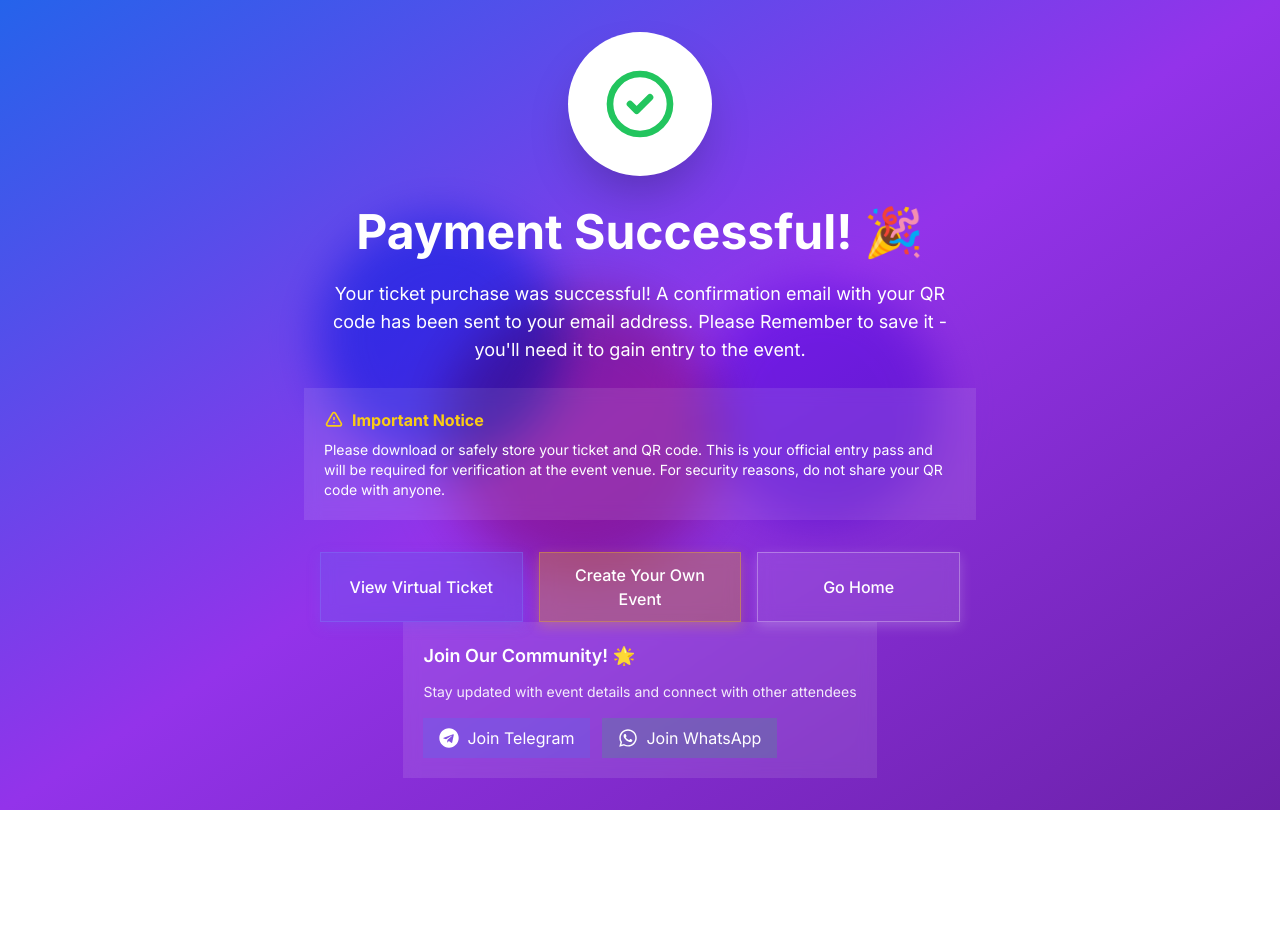
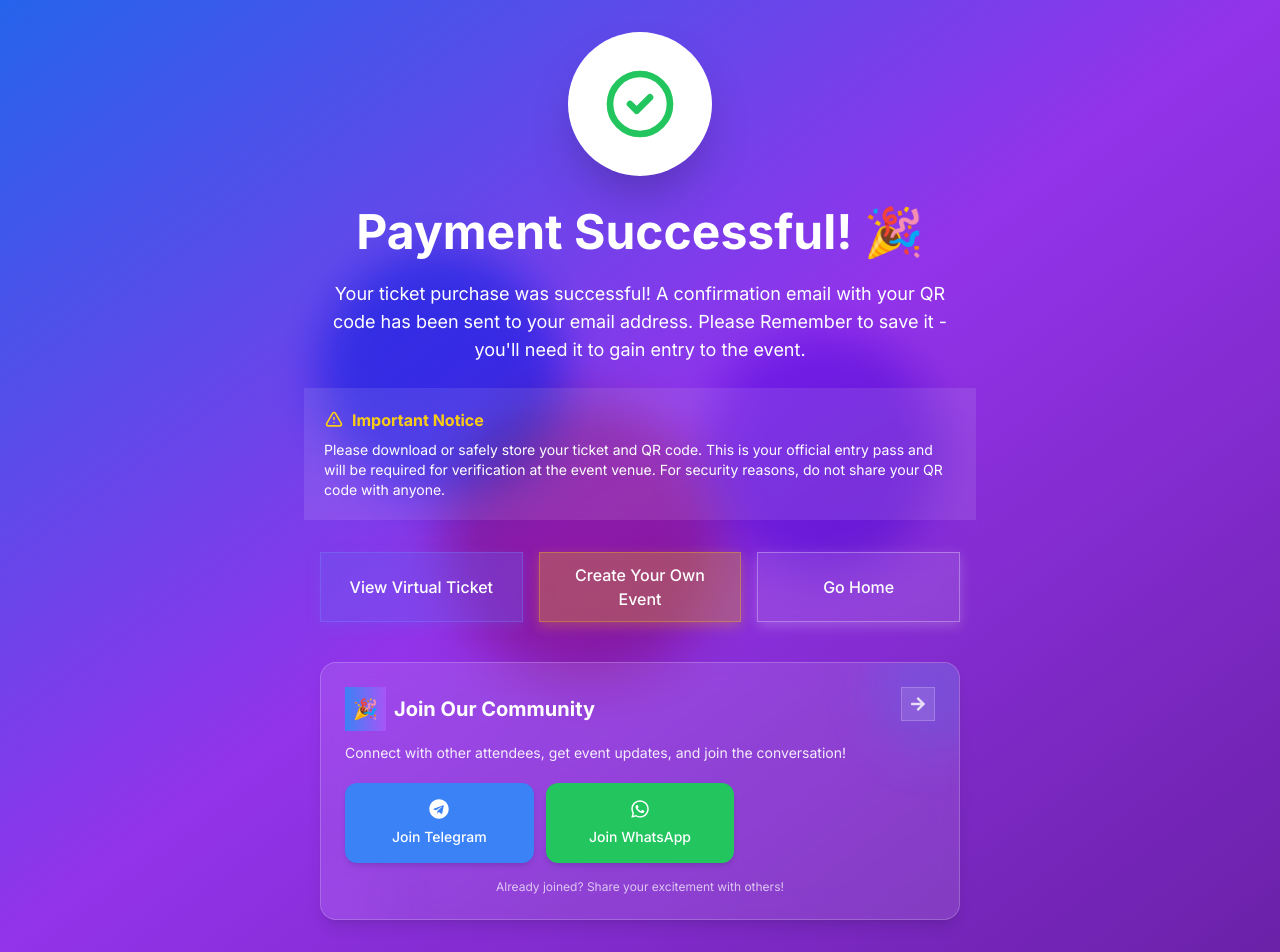
Before and after one commit to JabulaniUsen/Virtual-Ticket, a Next.js app: page /success in a window 1280 px wide. Before the commit the page ends 810 px from the top, so only its background shows below. Built offline with nearby package versions, Linux system fonts and the light colour scheme; no server answers; a web font is replaced by a local one.

Commit message:
feat: add SocialChannelsCTA component and integrate it into Success and Receipt pages

```diff
--- a/config.ts
+++ b/config.ts
@@ -8,3 +8,6 @@ if (!process.env.NEXT_PUBLIC_API_URL) {
 
 export const BASE_URL = process.env.NEXT_PUBLIC_BASE_URL;
 export const API_URL = process.env.NEXT_PUBLIC_API_URL;
+export const TELEGRAM_URL = process.env.NEXT_PUBLIC_TELEGRAM_URL;
+export const WHATSAPP_URL = process.env.NEXT_PUBLIC_WHATSAPP_URL;
+export const DISCORD_URL = process.env.NEXT_PUBLIC_DISCORD_URL;
--- a/src/app/components/Receipt.tsx
+++ b/src/app/components/Receipt.tsx
@@ -7,7 +7,7 @@ import { motion } from 'framer-motion';
 import CloseIcon from '@mui/icons-material/Close';
 import jsPDF from 'jspdf';
 import axios from 'axios';
-import { BASE_URL } from '../../../config';
+import { BASE_URL, DISCORD_URL, TELEGRAM_URL, WHATSAPP_URL } from '../../../config';
 import TicketLoader from '@/components/ui/loader/ticketLoader';
 import SocialChannelsCTA from '@/components/SocialChannelsCTA';
 
@@ -336,14 +336,6 @@ const Receipt = ({ closeReceipt }: ReceiptProps) => {
           </Button>
         </motion.div>
 
-        <div className="mt-6">
-        <SocialChannelsCTA
-          telegramUrl="https://t.me/your-event-channel"
-          whatsappUrl="https://whatsapp.com/channel/your-channel"
-          discordUrl="https://discord.gg/your-server"
-          variant="ticket"
-        />
-      </div>
 
         {/* QR Code Section */}
         <motion.div
@@ -374,6 +366,15 @@ const Receipt = ({ closeReceipt }: ReceiptProps) => {
             Scan to verify ticket
           </Typography>
         </motion.div>
+
+        <div className="w-full mt-6">
+          <SocialChannelsCTA
+            telegramUrl={TELEGRAM_URL}
+            whatsappUrl={WHATSAPP_URL}
+            discordUrl={DISCORD_URL}
+            variant="ticket"
+          />
+        </div>
       </Box>
 
 
--- a/src/app/success/page.tsx
+++ b/src/app/success/page.tsx
@@ -5,7 +5,7 @@ import { motion } from "framer-motion";
 import { useRouter, useSearchParams } from "next/navigation";
 import Receipt from "../components/Receipt"
 import axios from "axios";
-import { BASE_URL } from "../../../config";
+import { BASE_URL, TELEGRAM_URL, WHATSAPP_URL } from "../../../config";
 import Loader from "@/components/ui/loader/Loader";
 import SocialChannelsCTA from "@/components/SocialChannelsCTA";
 
@@ -232,15 +232,23 @@ const SuccessContent = () => {
 
       </motion.div>
 
+       {/* Social Channels CTA  */}
+       <motion.div
+        initial={{ opacity: 0, y: 20 }}
+        animate={{ opacity: 1, y: 0 }}
+        transition={{ delay: 1.2 }}
+        className="w-full max-w-2xl mt-10 px-4 z-10"
+      >
+        <SocialChannelsCTA
+          telegramUrl={TELEGRAM_URL}
+          whatsappUrl={WHATSAPP_URL}
+          variant="success"
+        />
+      </motion.div>
+
       {showReceipt &&
         <Receipt closeReceipt={closeReceipt} />}
 
-        {/* Social Channels CTA */}
-      <SocialChannelsCTA
-        telegramUrl="https://t.me/your-event-channel"
-        whatsappUrl="https://whatsapp.com/channel/your-channel"
-        variant="success"
-      />
     </div>
   );
 };
--- a/src/components/SocialChannelsCTA.tsx
+++ b/src/components/SocialChannelsCTA.tsx
@@ -1,5 +1,5 @@
 import React from 'react';
-import { FaTelegram, FaWhatsapp, FaDiscord } from 'react-icons/fa';
+import { FaTelegram, FaWhatsapp, FaDiscord, FaArrowRight } from 'react-icons/fa';
 import { motion } from 'framer-motion';
 
 type Props = {
@@ -12,82 +12,110 @@ type Props = {
 const SocialChannelsCTA = ({ telegramUrl, whatsappUrl, discordUrl, variant = 'success' }: Props) => {
   const isSuccess = variant === 'success';
 
+  const socialLinks = [
+    {
+      url: telegramUrl,
+      icon: <FaTelegram className="text-xl" />,
+      name: 'Telegram',
+      color: 'bg-blue-500',
+      hoverColor: 'hover:bg-blue-600',
+      darkColor: 'dark:bg-blue-600',
+      darkHoverColor: 'dark:hover:bg-blue-700'
+    },
+    {
+      url: whatsappUrl,
+      icon: <FaWhatsapp className="text-xl" />,
+      name: 'WhatsApp',
+      color: 'bg-green-500',
+      hoverColor: 'hover:bg-green-600',
+      darkColor: 'dark:bg-green-600',
+      darkHoverColor: 'dark:hover:bg-green-700'
+    },
+    {
+      url: discordUrl,
+      icon: <FaDiscord className="text-xl" />,
+      name: 'Discord',
+      color: 'bg-indigo-500',
+      hoverColor: 'hover:bg-indigo-600',
+      darkColor: 'dark:bg-indigo-600',
+      darkHoverColor: 'dark:hover:bg-indigo-700'
+    }
+  ].filter(link => link.url);
+
   return (
     <motion.div
       initial={{ opacity: 0, y: 20 }}
       animate={{ opacity: 1, y: 0 }}
+      transition={{ delay: 1.2 }}
       className={`
-        ${isSuccess ? 'bg-white/10' : 'bg-blue-50 dark:bg-gray-800'}
-        backdrop-blur-md rounded-lg p-5 max-w-2xl mx-auto
+        ${isSuccess ? 'bg-white/10 backdrop-blur-lg' : 'bg-gradient-to-r from-blue-50 to-purple-50 dark:from-gray-800 dark:to-gray-900'}
+        rounded-2xl p-6 max-w-2xl mx-auto border
+        ${isSuccess ? 'border-white/20' : 'border-gray-200 dark:border-gray-700'}
+        shadow-lg overflow-hidden relative
       `}
     >
+      {/* Decorative elements */}
+      {isSuccess && (
+        <>
+          <div className="absolute -top-10 -right-10 w-32 h-32 rounded-full bg-blue-500/20 blur-xl"></div>
+          <div className="absolute -bottom-8 -left-8 w-24 h-24 rounded-full bg-purple-500/20 blur-xl"></div>
+        </>
+      )}
+
+      <div className="relative z-10">
+        <div className="flex items-start justify-between gap-4">
+          <div>
             <h3 className={`
-        text-lg font-semibold mb-3
-        ${isSuccess ? 'text-white' : 'text-gray-900 dark:text-white'}
+              text-xl font-bold mb-3 flex items-center gap-2
+              ${isSuccess ? 'text-white' : 'text-gray-800 dark:text-white'}
             `}>
-        Join Our Community! 🌟
+              <span className="bg-gradient-to-r from-blue-500 to-purple-500 text-white p-2 rounded-lg">
+                {isSuccess ? '🎉' : '💬'}
+              </span>
+              Join Our Community
             </h3>
 
             <p className={`
-        text-sm mb-4
+              text-sm mb-5
               ${isSuccess ? 'text-white/90' : 'text-gray-600 dark:text-gray-300'}
             `}>
-        Stay updated with event details and connect with other attendees
+              {isSuccess
+                ? 'Connect with other attendees, get event updates, and join the conversation!'
+                : 'Have questions? Join our community channels for support and updates.'}
             </p>
+          </div>
 
-      <div className="flex flex-wrap gap-3">
-        {telegramUrl && (
-          <a
-            href={telegramUrl}
+          {isSuccess && (
+            <div className="bg-white/10 border border-white/20 rounded-lg p-2">
+              <FaArrowRight className="text-white/80" />
+            </div>
+          )}
+        </div>
+
+        <div className="grid grid-cols-1 sm:grid-cols-3 gap-3">
+          {socialLinks.map((link, index) => (
+            <motion.a
+              key={index}
+              href={link.url}
               target="_blank"
               rel="noopener noreferrer"
+              whileHover={{ y: -3 }}
               className={`
-              flex items-center gap-2 px-4 py-2 rounded-lg transition-all
-              ${isSuccess
-                ? 'bg-blue-500/20 hover:bg-blue-500/30 text-white'
-                : 'bg-blue-100 hover:bg-blue-200 dark:bg-blue-900/50 dark:hover:bg-blue-900/70'
-              }
+                flex flex-col items-center gap-2 p-4 rounded-xl transition-all
+                ${link.color} ${link.hoverColor} ${link.darkColor} ${link.darkHoverColor}
+                text-white shadow-md hover:shadow-lg
               `}
             >
-            <FaTelegram className="text-xl" />
-            <span>Join Telegram</span>
-          </a>
-        )}
+              <div className="text-2xl">{link.icon}</div>
+              <span className="font-medium text-sm">Join {link.name}</span>
+            </motion.a>
+          ))}
+        </div>
 
-        {whatsappUrl && (
-          <a
-            href={whatsappUrl}
-            target="_blank"
-            rel="noopener noreferrer"
-            className={`
-              flex items-center gap-2 px-4 py-2 rounded-lg transition-all
-              ${isSuccess
-                ? 'bg-green-500/20 hover:bg-green-500/30 text-white'
-                : 'bg-green-100 hover:bg-green-200 dark:bg-green-900/50 dark:hover:bg-green-900/70'
-              }
-            `}
-          >
-            <FaWhatsapp className="text-xl" />
-            <span>Join WhatsApp</span>
-          </a>
-        )}
-
-        {discordUrl && (
-          <a
-            href={discordUrl}
-            target="_blank"
-            rel="noopener noreferrer"
-            className={`
-              flex items-center gap-2 px-4 py-2 rounded-lg transition-all
-              ${isSuccess
-                ? 'bg-indigo-500/20 hover:bg-indigo-500/30 text-white'
-                : 'bg-indigo-100 hover:bg-indigo-200 dark:bg-indigo-900/50 dark:hover:bg-indigo-900/70'
-              }
-            `}
-          >
-            <FaDiscord className="text-xl" />
-            <span>Join Discord</span>
-          </a>
+        {isSuccess && (
+          <p className="text-xs text-white/70 mt-4 text-center">
+            Already joined? Share your excitement with others!
+          </p>
         )}
       </div>
     </motion.div>
```
Lines whose indentation alone changed are shown as unchanged.
